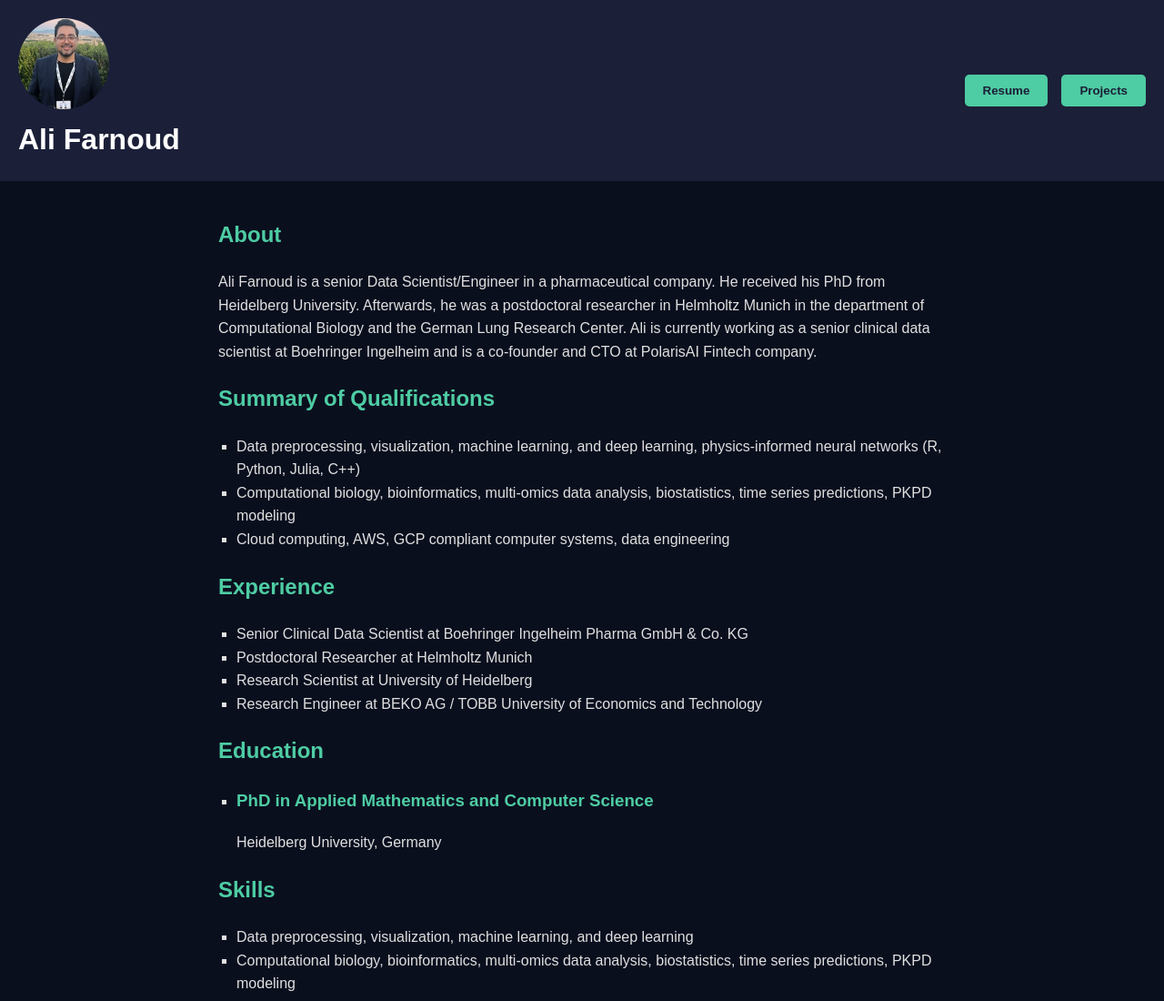
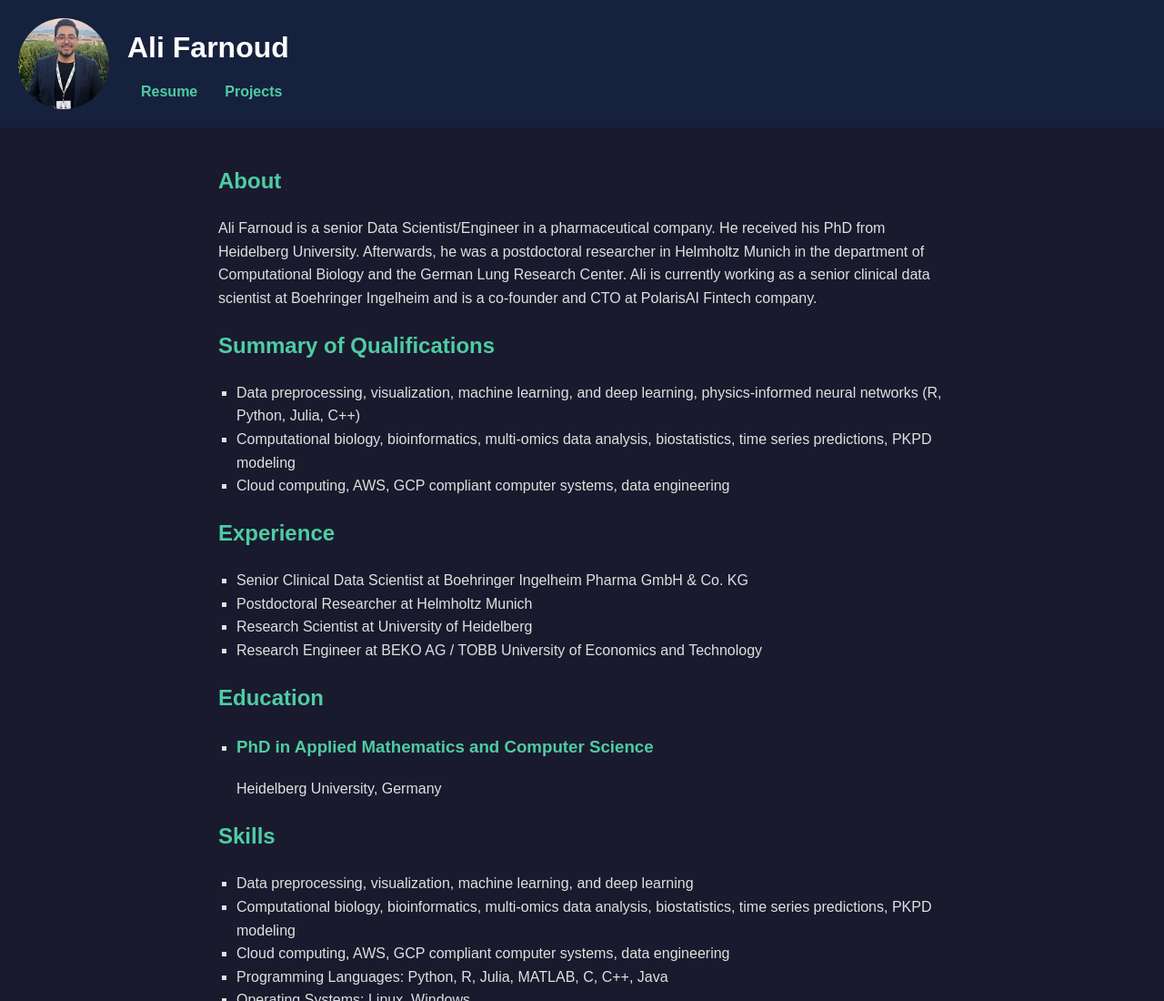
Before and after one commit to AFarnoud/AFarnoud.github.io, a plain HTML site: page index.html in a window 1280 px wide. Shown: the top 1100 px of the page at 91% size. Drawn offline with Linux system fonts and the light colour scheme.

Commit message:
Update index.html

```diff
--- a/index.html
+++ b/index.html
@@ -1,10 +1,10 @@
 <!doctype html>
 <html>
   <head>
-    <title>Dr. Ali Farnoud | Personal Page</title>
+    <title>Dr. Ali Farnoud | Resume</title>
     <style>
       body {
-        background-color: #0a0f1e;
+        background-color: #1a1a2e;
         color: #e0e0e0;
         font-family: "Arial", sans-serif;
         margin: 0;
@@ -12,42 +12,43 @@
         line-height: 1.6;
       }
       header {
-        background: #1b1f38;
+        background: #16213e;
         color: white;
         padding: 20px;
         display: flex;
         align-items: center;
-        justify-content: space-between;
       }
       header img {
         border-radius: 50%;
+        margin-right: 20px;
         width: 100px;
         height: 100px;
       }
       header h1 {
         margin: 0;
       }
-      nav {
+      nav ul {
+        list-style: none;
+        padding: 0;
+        margin: 10px 0 0 0;
         display: flex;
-        gap: 15px;
+        justify-content: center;
       }
-      nav button {
-        background-color: #4ecca3;
-        border: none;
-        padding: 10px 20px;
-        color: #1b1f38;
+      nav ul li {
+        margin: 0 15px;
+      }
+      nav ul li a {
+        color: #4ecca3;
+        text-decoration: none;
         font-weight: bold;
-        cursor: pointer;
-        border-radius: 5px;
       }
-      nav button:hover {
-        background-color: #3bb18e;
+      nav ul li a:hover {
+        text-decoration: underline;
       }
       main {
         padding: 20px;
         max-width: 800px;
         margin: 0 auto;
-        display: none;
       }
       section {
         margin-bottom: 20px;
@@ -66,23 +67,22 @@
         text-align: center;
         margin: 20px 0;
       }
-      .active {
-        display: block;
-      }
     </style>
   </head>
   <body>
     <header>
+      <img src="photo.jpg" alt="Ali Farnoud">
       <div>
-        <img src="photo.jpg" alt="Ali Farnoud">
         <h1>Ali Farnoud</h1>
+        <nav>
+          <ul>
+            <li><a href="index.html">Resume</a></li>
+            <li><a href="projects.html">Projects</a></li>
+          </ul>
+        </nav>
       </div>
-      <nav>
-        <button onclick="showSection('resume')">Resume</button>
-        <button onclick="showSection('projects')">Projects</button>
-      </nav>
     </header>
-    <main id="resume" class="active">
+    <main>
       <section id="about">
         <h2>About</h2>
         <p>
@@ -152,42 +152,5 @@
         <p><a href="https://scholar.google.com/citations?user=hMi526QAAAAJ&hl=en" style="color: #4ecca3;">Google Scholar</a> | <a href="https://orcid.org/0000-0002-9298-5497" style="color: #4ecca3;">ORCID</a></p>
       </section>
     </main>
-    <main id="projects">
-      <section id="projects">
-        <h2>Projects</h2>
-        <ul>
-          <li>
-            <h3>Project 1: Multimodal Imaging and Deep Learning</h3>
-            <p>Details: Multimodal imaging and deep learning unveil pulmonary delivery profiles, Nature Nanotechnology (2024, under review).</p>
-          </li>
-          <li>
-            <h3>Project 2: Cancer Biomarker Discovery Toolkit</h3>
-            <p>Details: The Cancer Biomarker Discovery Toolkit reveals response patterns, Nature Communications (2023).</p>
-          </li>
-          <li>
-            <h3>Project 3: Numerical and Experimental Analysis of Drug Inhalation</h3>
-            <p>Details: Numerical and Experimental Analysis of Drug Inhalation, Pharmaceuticals (2023).</p>
-          </li>
-          <!-- Add more projects as needed -->
-        </ul>
-      </section>
-      <section id="publications">
-        <h2>Publications</h2>
-        <ul>
-          <li>Yang, L., Kumar, P., Farnoud, A., ... Multimodal imaging and deep learning unveil pulmonary delivery profiles, Nature Nanotechnology (2024, under review).</li>
-          <li>Ohnmacht, A., ..., Farnoud, A., The Cancer Biomarker Discovery Toolkit reveals response patterns, Nature Communications (2023).</li>
-          <li>Larimi, M.M., ..., Farnoud, A*. Numerical and Experimental Analysis of Drug Inhalation, Pharmaceuticals (2023).</li>
-          <!-- Add more publications as needed -->
-        </ul>
-      </section>
-    </main>
-    <script>
-      function showSection(sectionId) {
-        document.querySelectorAll('main').forEach(main => {
-          main.classList.remove('active');
-        });
-        document.getElementById(sectionId).classList.add('active');
-      }
-    </script>
   </body>
 </html>
```
